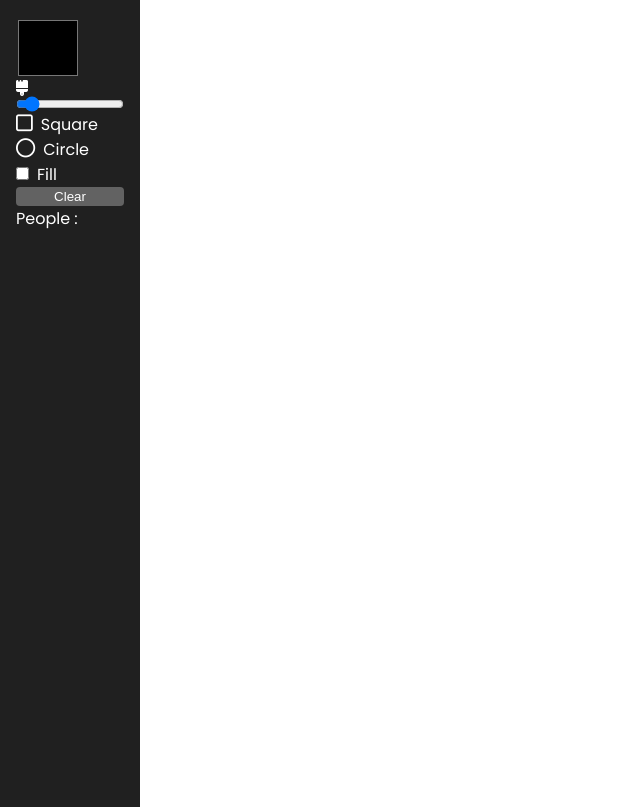
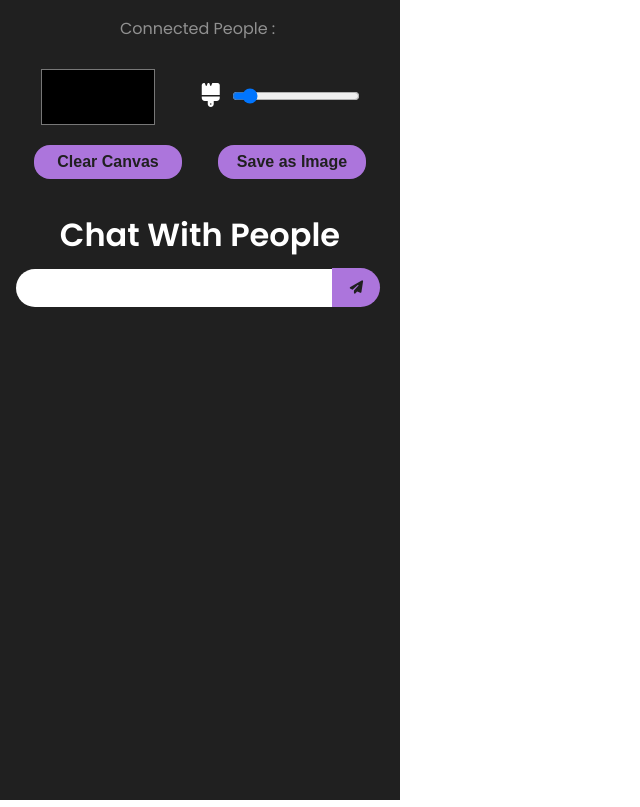
Before and after one commit to CatSnakeDeluxe/Case-Canvas-Online-Paint, a website: page public/index.html in a window 1280 px wide. Shown: the whole page, without its empty margins (0-640 px from the left). Drawn offline with Linux system fonts and the light colour scheme.

Commit message:
basic chat added in the toolbar, toolbar layout changed and rectangle/circle functionality removed

```diff
--- a/public/assets/css/style.css
+++ b/public/assets/css/style.css
@@ -14,45 +14,111 @@ body {
 }
 
 .container {
-  height: 100%;
+  height: 100vh;
   display: flex;
+}
+
+.clientSizeContainer {
+  display: flex;
+  justify-content: center;
+  margin-bottom: 1.5rem;
+  opacity: 50%;
 }
 
 #toolbar {
   display: flex;
   flex-direction: column;
   padding: 1rem;
-  width: 140px;
+  width: 400px;
   background-color: #202020;
 }
 
-#toolbar label {
-  font-size: 1rem;
+#drawingTools {
+  display: flex;
+  justify-content: space-around;
+  align-items: center;
 }
 
-#toolbar button {
-  background-color: #626262;
+#buttonContainer {
+  display: flex;
+  justify-content: space-around;
+  margin: 1rem 0 2rem 0;
+}
+
+.fa-brush {
+  font-size: 1.5rem;
+  margin-right: 0.8rem;
+}
+
+.btn {
+  background-color: #ac75dc;
   border: none;
-  border-radius: 4px;
-  color:white;
-  padding: 2px;
+  font-size: 1rem;
+  font-weight: 600;
+  border-radius: 1rem;
+  color:#202020;
+  padding: 0.5rem;
   cursor: pointer;
+  width: 40%;
+  justify-content: center;
 }
 
 canvas {
   background: white;
 }
 
+#chat {
+  background: #202020;
+}
+
+#chat h1 {
+  text-align: center;
+  margin-bottom: 0.6rem;
+}
+
+.chatMessage {
+  background: #4b4b4b;
+  padding: 0.6rem 1.2rem;
+  border-radius: 2rem;
+  margin: 1rem;
+  max-width: max-content;
+  overflow-wrap: break-word;
+}
+
+#chatButton {
+  background: #ac75dc;
+  border: none;
+  height: 2.4rem;
+  width: 3rem;
+  border-radius: 0 2rem 2rem 0;
+  color:white;
+  padding: 0.5rem;
+  cursor: pointer;
+  position: relative;
+  top: -2px;
+}
+
+.fa-paper-plane {
+  color: #202020;
+}
+
+#messageBox {
+  width: 86%;
+  font-size: 1.2rem;
+  border-radius: 2rem 0 0 2rem;
+  height: 2.4rem;
+  outline: none;
+  border: none;
+  padding: 0.7rem;
+
+}
+
 #stroke {
-  width: 4rem;
+  width: 118px;
   height: 4rem;
   background-color: transparent;
   border: none;
   cursor: pointer;
-}
-
-.clientSizeContainer {
-  display: flex;
 }
 
 #clientSize {
@@ -61,13 +127,5 @@ canvas {
 
 #lineWidth {
   cursor: pointer;
+  width: 80%;
 }
-
-.fa-square, .fa-circle {
-  font-size: 1.2rem;
-  margin-right: 0.5rem;
-}
-
-#fillColour {
-  margin-right: 0.5rem;
-}
--- a/public/assets/js/script.js
+++ b/public/assets/js/script.js
@@ -3,15 +3,22 @@ const websocket = new WebSocket("ws://localhost:8080");
 const clientSize = document.getElementById("clientSize");
 const canvas = document.getElementById("drawing-board");
 const toolbar = document.getElementById("toolbar");
-const shapesToolbar = document.getElementById("shapesToolbar");
+const canvasContainer = document.getElementById("canvasContainer");
 const fillColour = document.getElementById("fillColour");
 const ctx = canvas.getContext("2d");
+const saveImgBtn = document.getElementById("saveImg");
+const messageBox = document.getElementById("messageBox");
+const chatMessages = document.getElementById("chatMessages");
+const chatButton = document.getElementById("chatButton");
 
 const canvasOffsetX = canvas.offsetLeft;
 const canvasOffsetY = canvas.offsetTop;
 
 canvas.width = window.innerWidth - canvasOffsetX;
 canvas.height = window.innerHeight - canvasOffsetY;
+
+// ctx.fillStyle = 'white';
+// ctx.fillRect(0, 0, canvas.width, canvas.height);
 
 let isPainting = false;
 let lineWidth = 5;
@@ -22,15 +29,6 @@ toolbar.addEventListener("click", (e) => {
     switch (e.target.id) {
         case "clear":
             ctx.reset();
-            break;
-        case "square":
-            console.log("square square");
-            paintRect();
-            break;
-
-        case "circle":
-            console.log("circle circle");
-            paintCircle();
             break;
     }
 });
@@ -65,32 +63,6 @@ const paint = (e) => {
     websocket.send(JSON.stringify(paintObj));
 }
 
-const paintRect = (e) => {
-    if (!fillColour.checked) {
-        // creating circle according to the mouse pointer
-        ctx.strokeRect(20, 20, 150, 100);
-    } else {
-        ctx.fillRect(20, 20, 150, 100);
-    }
-}
-
-const paintCircle = (e) => {
-    if (!fillColour.checked) {
-        ctx.beginPath();
-        ctx.arc(100, 75, 50, 0, 2 * Math.PI);
-        ctx.stroke();
-    } else {
-        ctx.beginPath();
-        ctx.arc(100, 75, 50, 0, 2 * Math.PI);
-        ctx.fill();
-    }
-
-    // ctx.beginPath();
-    // let radius = Math.sqrt(Math.pow((4 - 2), 2) + Math.pow((prevMouseY - e.offsetY), 2));
-    // ctx.arc(prevMouseX, prevMouseY, radius, 0, 2 * Math.PI); // creating circle according to the mouse pointer
-    // fillColour.checked ? ctx.fill() : ctx.stroke(); // if fillColor is checked fill circle else draw border circle
-}
-
 canvas.addEventListener("mousedown", (e) => {
     isPainting = true;
     startX = e.clientX;
@@ -106,6 +78,7 @@ canvas.addEventListener("mouseup", () => {
 canvas.addEventListener("mousemove", paint);
 
 function paintToCanvas(message) {
+
     ctx.lineWidth = message.lineWidth;
     ctx.lineCap = "round";
     ctx.lineJoin = "round";
@@ -124,14 +97,58 @@ const handleSocketMessage = (e) => {
     const message = JSON.parse(e.data);
     // console.log("message", message);
 
-    if (message.type === "paint") {
-        paintToCanvas(message);
-    }
+    switch (message.type) {
+        case "paint":
+            paintToCanvas(message);
+            break;
 
-    else {
-        clientSize.innerText = message;
+         case "clientsSize":
+            clientSize.innerText = message.size;
+            break;
+
+        case "textMessage":
+            console.log("textMessage");
+            renderMessage(message);
+            break;
+
+        default:
+            break;
     }
 };
 
 websocket.onopen = handleSocketOpen;
 websocket.onmessage = handleSocketMessage;
+
+messageBox.addEventListener("keydown", (e) => {
+    if (e.key === "Enter" && messageBox.value.length > 0) {
+        let textMessage = { type: "textMessage", msg: messageBox.value };
+        renderMessage(textMessage);
+        websocket.send(JSON.stringify(textMessage));
+        messageBox.value = "";
+    }
+});
+
+chatButton.addEventListener("click", (e) => {
+    if (messageBox.value.length > 0) {
+        let textMessage = { type: "textMessage", msg: messageBox.value };
+        renderMessage(textMessage);
+        websocket.send(JSON.stringify(textMessage));
+        messageBox.value = "";
+    }
+});
+
+function renderMessage(textMessage) {
+    let newMessage = document.createElement("p");
+    newMessage.classList.add("chatMessage");
+    newMessage.innerText = textMessage.msg;
+    chatMessages.prepend(newMessage);
+}
+
+saveImgBtn.addEventListener('click', function() {
+    console.log(canvas.toDataURL());
+    const link = document.createElement('a');
+    link.download = 'download.png';
+    link.href = canvas.toDataURL();
+    link.click();
+    link.delete;
+  });
--- a/public/index.html
+++ b/public/index.html
@@ -11,22 +11,28 @@
 <body>
     <div class="container">
         <div id="toolbar">
-            <input type="color" name="stroke" id="stroke">
-            <i class="fa-solid fa-brush"></i>
-            <input type="range" id="lineWidth" name="lineWidth" min="1" max="50" value="5">
-
-            <p id="square"><i class="fa-regular fa-square"></i>Square</p>
-            <p id="circle"><i class="fa-regular fa-circle"></i>Circle</p>
-            <p><input type="checkbox" name="fillColour" id="fillColour">Fill</p>
-            <button id="clear">Clear</button>
-
             <div class="clientSizeContainer">
-                <p>People : </p><p id="clientSize"></p>
+                <p>Connected People : </p><p id="clientSize"></p>
             </div>
 
+            <div id="drawingTools">
+                <input class="toolbarItem" type="color" name="stroke" id="stroke">
+                <p class="toolbarItem"><i class="fa-solid fa-brush"></i><input type="range" id="lineWidth" name="lineWidth" min="1" max="50" value="5"></p>
+            </div>
+
+            <div id="buttonContainer">
+                <button id="clear" class="btn">Clear Canvas</button>
+                <button id="saveImg" class="btn">Save as Image</button>
+            </div>
+
+            <div id="chat">
+                <h1>Chat With People</h1>
+                <p><input type="text" name="messageBox" id="messageBox"><button id="chatButton"><i class="fa-solid fa-paper-plane"></i></button></p>
+                <div id="chatMessages"></div>
+            </div>
         </div>
 
-        <div class="drawing-board">
+        <div id="canvasContainer">
             <canvas id="drawing-board"></canvas>
         </div>
     </div>
```
Also changed, not shown: server.js (+23 -10 lines), README.md.
